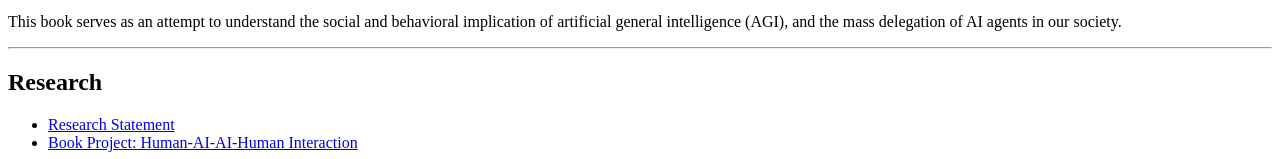
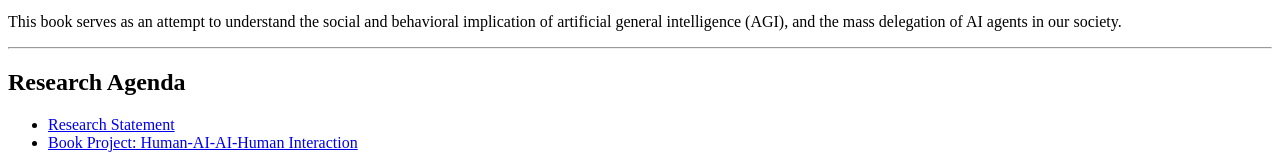
Before and after one commit to bijeanghafouri/website-vercel, a plain HTML site: page index.html in a window 1280 px wide. Shown: the part 388-547 px from the top of the page. Drawn offline with Linux system fonts and the light colour scheme.

Commit message:
Update index.html

```diff
--- a/index.html
+++ b/index.html
@@ -31,7 +31,7 @@
 
 <hr>
 
-<h2>Research</h2>
+<h2>Research Agenda</h2>
 <ul>
     <li><a href="researchstatement.pdf" target="_blank">Research Statement</a></li>
     <li><a href="book_precis___h_ai_ai_h.pdf" target="_blank">Book Project: Human-AI-AI-Human Interaction</a></li>
```
